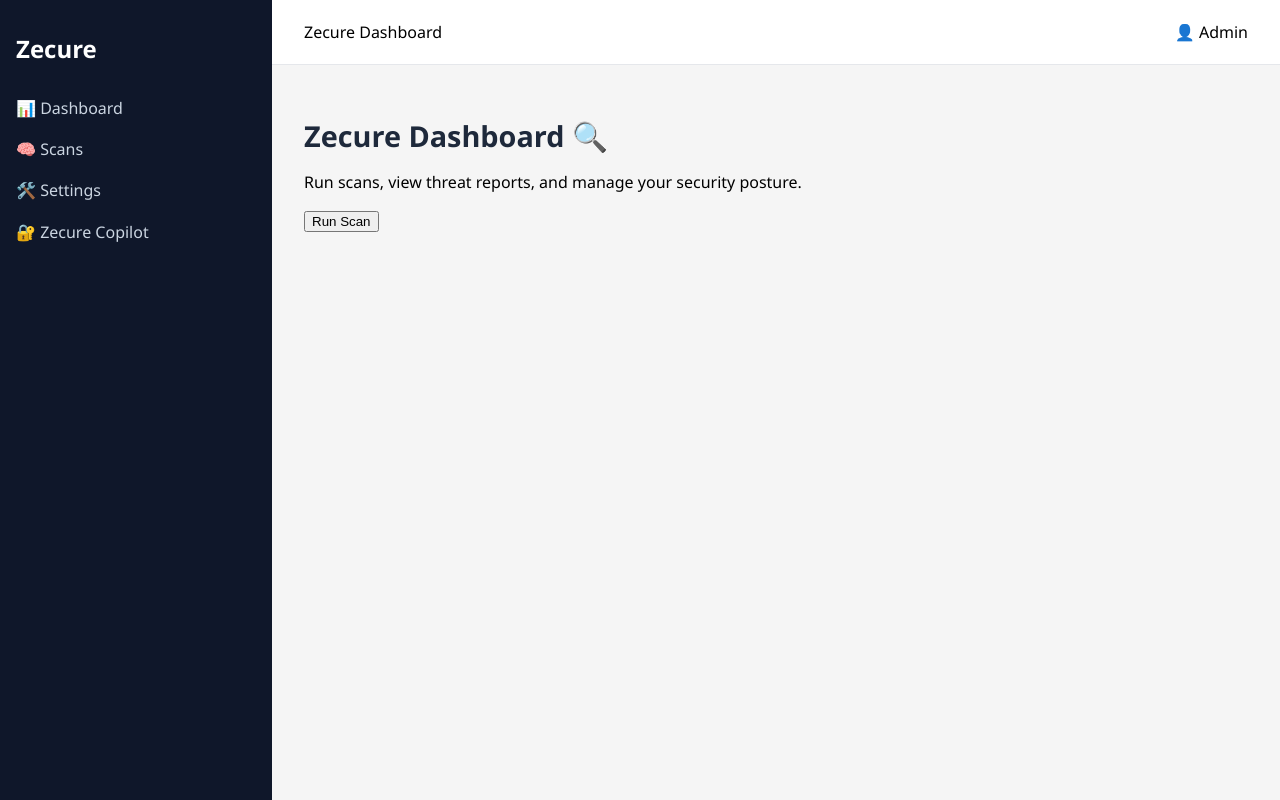
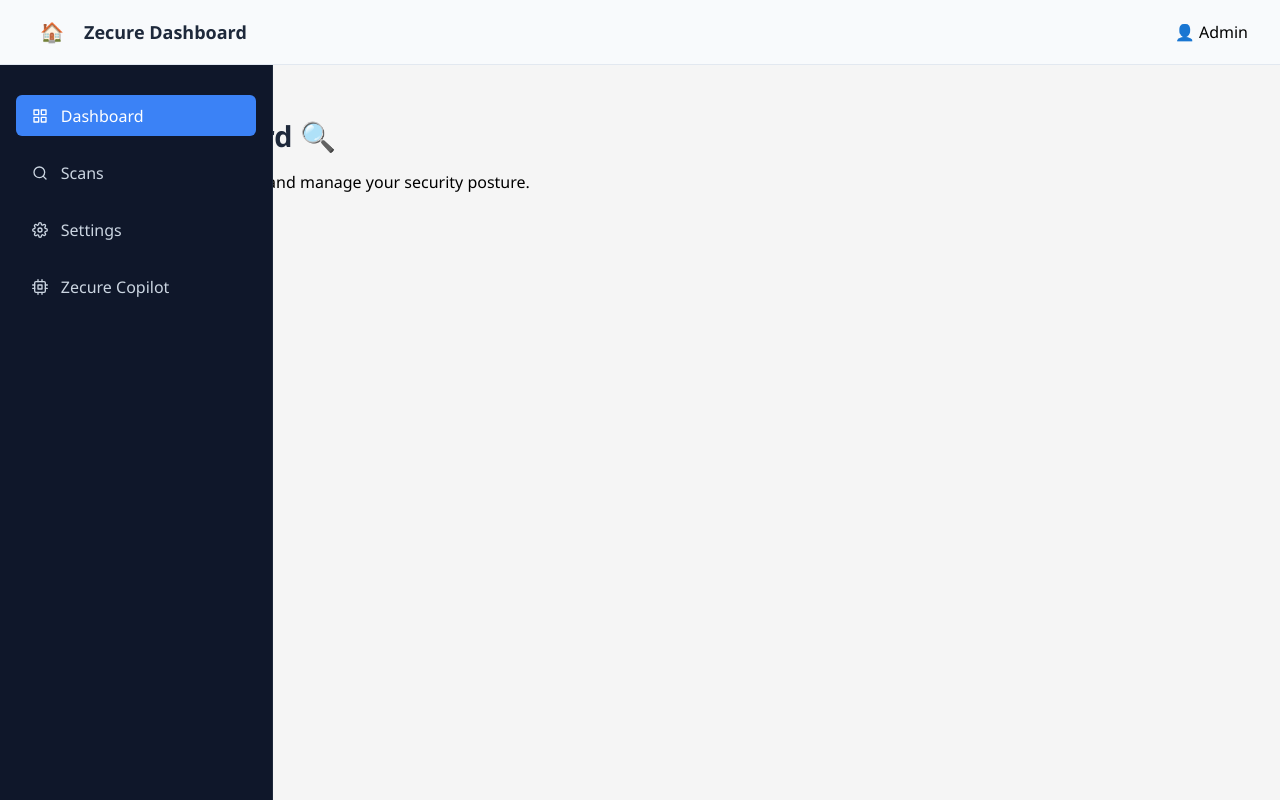
Before and after one commit to KiyaanTechLabs/Zecure, a Next.js app in the folder zecure-ui/: page /dashboard in a window 1280 px wide. Built offline with nearby package versions, Linux system fonts and the light colour scheme.

Commit message:
bugs NextAuth removed.

```diff
--- a/zecure-ui/package.json
+++ b/zecure-ui/package.json
@@ -17,6 +17,8 @@
     "next": "15.3.4",
     "react": "^19.0.0",
     "react-dom": "^19.0.0",
+    "react-icon": "^1.0.0",
+    "react-icons": "^5.5.0",
     "sass": "^1.89.2"
   },
   "devDependencies": {
--- a/zecure-ui/src/components/Navbar.tsx
+++ b/zecure-ui/src/components/Navbar.tsx
@@ -1,9 +1,19 @@
+"use client";
+
 import styles from "@/styles/Navbar.module.scss";
+import { useRouter } from 'next/navigation';
 
 export default function Navbar() {
+  const router = useRouter();
+
   return (
     <div className={styles.navbar}>
-      <div className={styles.navbarTitle}>Zecure Dashboard</div>
+      <div className={styles.navbarTitle}>
+        <button onClick={() => router.push('/')} className={styles.homeButton}>
+          🏠
+        </button>
+        Zecure Dashboard
+      </div>
       <div className={styles.navbarRight}>👤 Admin</div>
     </div>
   );
--- a/zecure-ui/src/components/Sidebar.tsx
+++ b/zecure-ui/src/components/Sidebar.tsx
@@ -1,17 +1,39 @@
 // components/Sidebar.tsx
+'use client';
 import styles from '@/styles/Sidebar.module.scss';
 import Link from 'next/link';
+import { usePathname } from 'next/navigation';
+import { FiShield, FiGrid, FiSearch, FiSettings, FiCpu } from 'react-icons/fi';
+import React from 'react';
+
+const navItems = [
+  { name: 'Dashboard', icon: <FiGrid />, path: '/dashboard' },
+  { name: 'Scans', icon: <FiSearch />, path: '/dashboard/scans' },
+  { name: 'Settings', icon: <FiSettings />, path: '/dashboard/settings' },
+  { name: 'Zecure Copilot', icon: <FiCpu />, path: '/dashboard/copilot' },
+];
 
 export default function Sidebar() {
+  const pathname = usePathname();
+
   return (
-    <div className={styles.sidebar}>
-      <div className={styles.logo}>Zecure</div>
-      <ul className={styles.navList}>
-        <li className={styles.navItem}><Link className={styles.navLink} href="/dashboard">📊 Dashboard</Link></li>
-        <li className={styles.navItem}><Link className={styles.navLink} href="/dashboard/scans">🧠 Scans</Link></li>
-        <li className={styles.navItem}><Link className={styles.navLink} href="/dashboard/settings">🛠️ Settings</Link></li>
-        <li className={styles.navItem}><Link className={styles.navLink} href="/dashboard/copilot">🔐 Zecure Copilot</Link></li>
-      </ul>
-    </div>
+    <aside className={styles.sidebar}>
+      <div className={styles.logo}>
+        <FiShield size={20} />
+        <span>Zecure</span>
+      </div>
+      <nav className={styles.nav}>
+        {navItems.map((item) => (
+          <Link
+            key={item.name}
+            href={item.path}
+            className={`${styles.navLink} ${pathname === item.path ? styles.active : ''}`}
+          >
+            {item.icon}
+            <span>{item.name}</span>
+          </Link>
+        ))}
+      </nav>
+    </aside>
   );
 }
--- a/zecure-ui/src/styles/Navbar.module.scss
+++ b/zecure-ui/src/styles/Navbar.module.scss
@@ -1,22 +1,49 @@
 // styles/Navbar.module.scss
 .navbar {
   height: 64px;
-  background-color: #ffffff;
-  border-bottom: 1px solid #e5e7eb;
+  background-color: var(--bg-topbar, #f8fafc);
+  border-bottom: 1px solid var(--border-color, #e2e8f0);
   display: flex;
   align-items: center;
   justify-content: space-between;
   padding: 0 2rem;
+  position: sticky;
+  top: 0;
+  z-index: 100;
 }
 
-.title {
-  font-size: 1rem;
+.navbarTitle {
+  display: flex;
+  align-items: center;
+  gap: 0.75rem;
+  font-size: 1.125rem;
   font-weight: 600;
+  color: var(--text-heading, #1e293b);
+}
+
+.homeButton {
+  background: transparent;
+  border: none;
+  color: var(--text-heading, #1e293b);
+  font-size: 1.2rem;
+  cursor: pointer;
+  padding: 4px 8px;
+  border-radius: 4px;
+  transition: background 0.2s ease;
+
+  &:hover {
+    background: var(--hover-bg, #e2e8f0);
+  }
+
+  &:focus {
+    outline: none;
+    box-shadow: 0 0 0 2px rgba(59, 130, 246, 0.5);
+  }
 }
 
 .user {
   font-size: 0.875rem;
-  color: #475569;
+  color: var(--text-subtle, #475569);
 }
 
 .userActions {
@@ -26,7 +53,7 @@
 }
 
 .logoutButton {
-  background-color: #ef4444; // Tailwind Red-500
+  background-color: #ef4444;
   color: #fff;
   padding: 6px 14px;
   font-size: 0.875rem;
@@ -36,7 +63,7 @@
   transition: background-color 0.2s ease;
 
   &:hover {
-    background-color: #dc2626; // Darker red on hover
+    background-color: #dc2626;
   }
 
   &:focus {
--- a/zecure-ui/src/styles/Sidebar.module.scss
+++ b/zecure-ui/src/styles/Sidebar.module.scss
@@ -36,3 +36,57 @@
     color: #ffffff;
   }
 }
+// styles/Sidebar.module.scss
+.sidebar {
+  height: 100vh;
+  width: 240px;
+  background-color: var(--bg-sidebar, #0f172a);
+  color: var(--text-sidebar, #e2e8f0);
+  padding: 2rem 1rem;
+  display: flex;
+  flex-direction: column;
+  justify-content: flex-start;
+  border-right: 1px solid var(--border-color, #1e293b);
+  position: fixed;
+  top: 0;
+  left: 0;
+  z-index: 50;
+}
+
+.logo {
+  display: flex;
+  align-items: center;
+  gap: 0.6rem;
+  font-size: 1.4rem;
+  font-weight: 600;
+  margin-bottom: 2rem;
+  color: var(--text-logo, #f1f5f9);
+}
+
+.nav {
+  display: flex;
+  flex-direction: column;
+  gap: 1rem;
+}
+
+.navLink {
+  display: flex;
+  align-items: center;
+  gap: 0.8rem;
+  padding: 0.6rem 1rem;
+  text-decoration: none;
+  color: var(--text-muted, #cbd5e1);
+  border-radius: 6px;
+  font-weight: 500;
+  transition: all 0.2s ease;
+
+  &:hover {
+    background-color: var(--hover-bg, #1e293b);
+    color: #ffffff;
+  }
+}
+
+.active {
+  background-color: var(--primary, #3b82f6);
+  color: #ffffff;
+}
```
Also changed, not shown: 1 other file (tests, documents, lock files or other folders).
